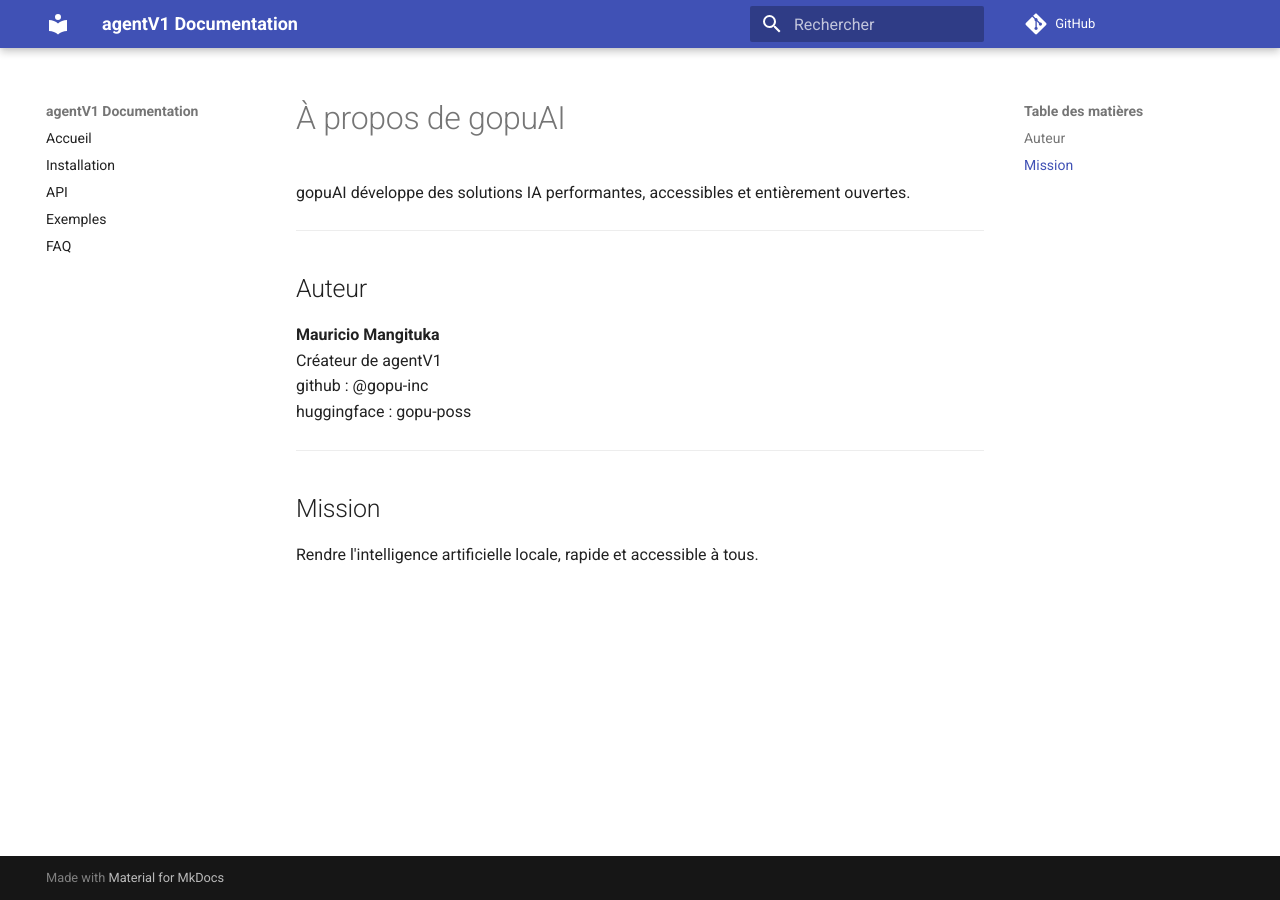
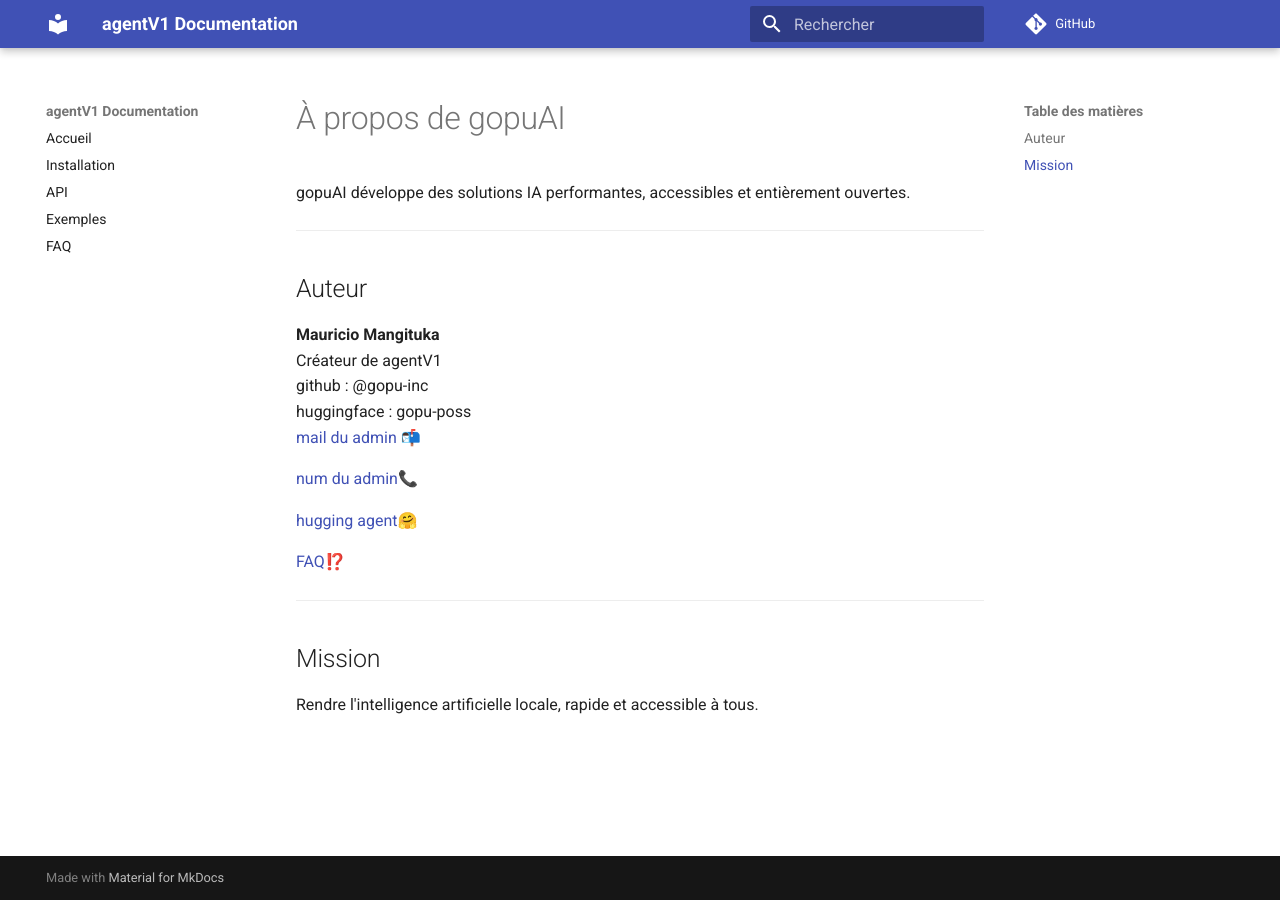
Before and after one commit to gopu-inc/agentV1, an MkDocs documentation site: the page built from docs/about.md, in a window 1280 px wide. Built offline with MkDocs 1.6.1 and Material for MkDocs 9.7.7, drawn with Linux system fonts in a browser that asks for light colours; comment, search, counter and statistics services are not loaded.

Commit message:
Update about.md

```diff
--- a/docs/about.md
+++ b/docs/about.md
@@ -10,6 +10,14 @@ gopuAI développe des solutions IA performantes, accessibles et entièrement ouv
 Créateur de agentV1
 github : @gopu-inc
 huggingface : gopu-poss
+[mail du admin 📬](ceoseshell@gmail.com)
+
+[num du admin📞](+243-98-5833-557)
+
+[hugging agent🤗](https://huggingface.co/Gopu-poss/agent)
+
+[FAQ⁉️](https://gopu-inc.github.io/agentV1/faq/)
+
 
 ---
 
```
